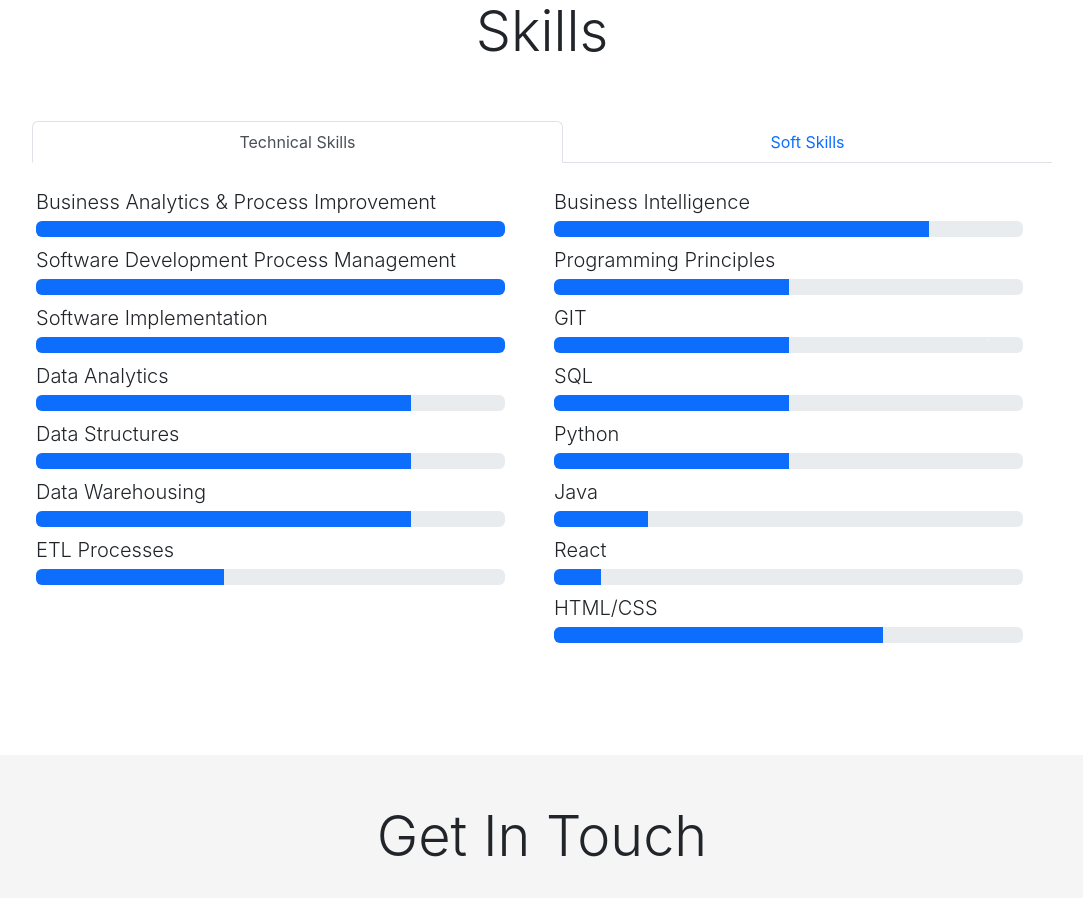
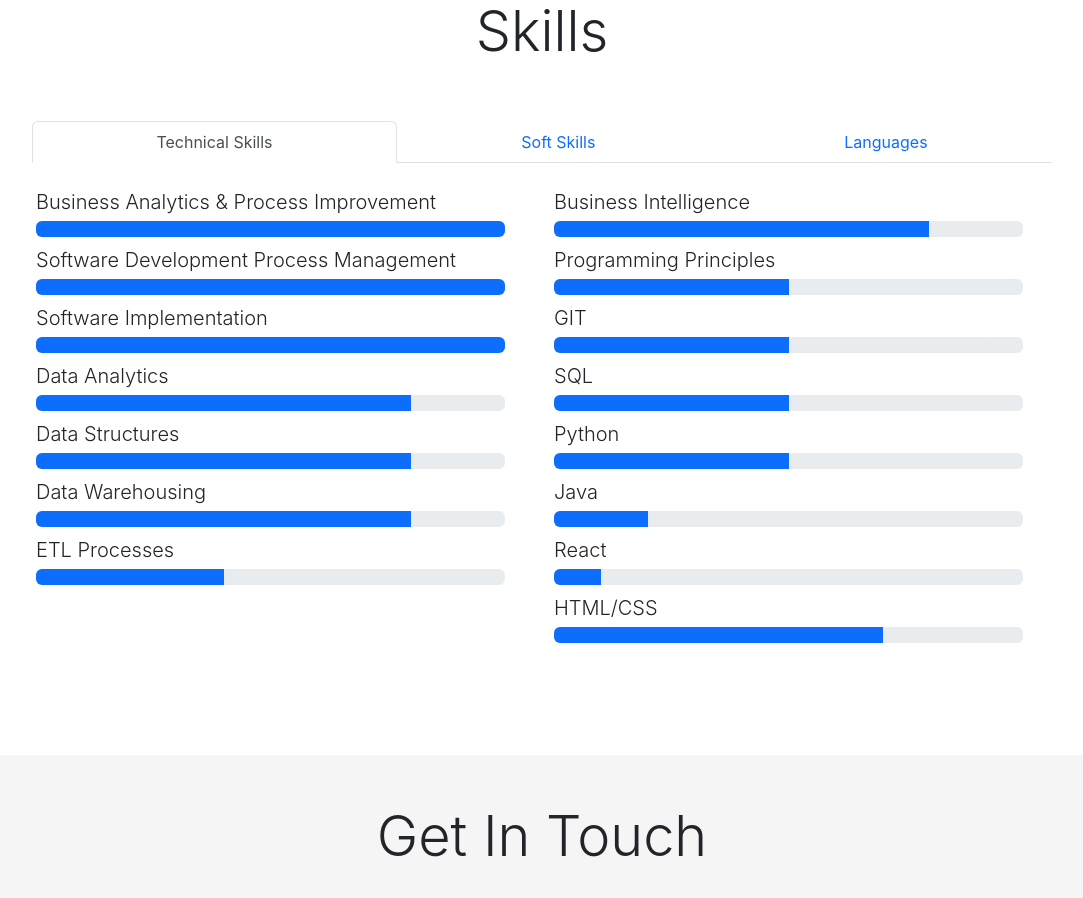
Before and after one commit to Jolita-byte/Jolita-byte.github.io, a React (Create React App) app: page / in a window 1280 px wide. Shown: the part 3580-4478 px from the top of the page, without its empty margins (98-1181 px from the left). Built offline with nearby package versions, Linux system fonts and the light colour scheme; no server answers.

Commit message:
language

```diff
--- a/src/App.js
+++ b/src/App.js
@@ -68,6 +68,7 @@ const Home = React.forwardRef((props, ref) => {
           heading={skills.heading}
           hardSkills={skills.hardSkills}
           softSkills={skills.softSkills}
+          langSkills={skills.langSkills}
         />
       )}
 
--- a/src/components/home/Skills.jsx
+++ b/src/components/home/Skills.jsx
@@ -7,7 +7,7 @@ import { Jumbotron } from "./migration";
 import { Container } from "react-bootstrap";
 import { useScrollPosition } from "../../hooks/useScrollPosition";
 
-const Skills = React.forwardRef(({ heading, hardSkills, softSkills }, ref) => {
+const Skills = React.forwardRef(({ heading, hardSkills, softSkills, langSkills }, ref) => {
   const skillsTabRef = React.useRef(null);
   const [isScrolled, setIsScrolled] = React.useState(false);
   //const navbarDimensions = useResizeObserver(navbarMenuRef);
@@ -49,6 +49,15 @@ const Skills = React.forwardRef(({ heading, hardSkills, softSkills }, ref) => {
               <SkillsTab skills={softSkills} isScrolled={isScrolled} />
             </Row>
           </Tab>
+          <Tab
+            tabClassName="skills-tab lead"
+            eventKey="lang-skills"
+            title="Languages"
+          >
+            <Row className="pt-3 px-1">
+              <SkillsTab skills={langSkills} isScrolled={isScrolled} />
+            </Row>
+          </Tab>
         </Tabs>
       </Container>
     </Jumbotron>
--- a/src/editable-stuff/config.js
+++ b/src/editable-stuff/config.js
@@ -126,6 +126,12 @@ const skills = {
     { name: "Communication", value: 100 },
     { name: "Collaboration", value: 100 },
   ],
+
+  langSkills: [
+    { name: "Lithuanian", value: 100 },
+    { name: "English", value: 80 },
+    { name: "Russian", value: 20 },
+  ],
 };
 
 // GET IN TOUCH SECTION
```
